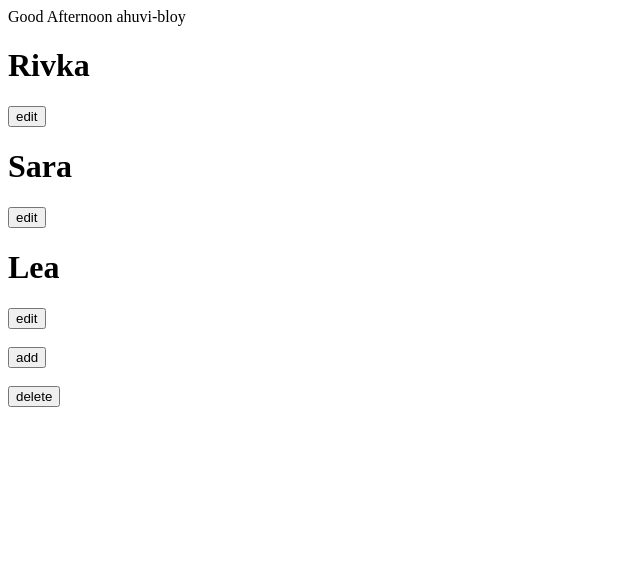
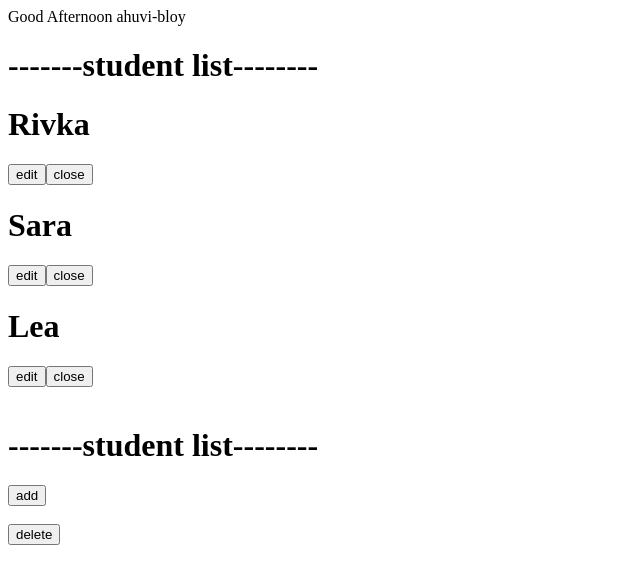
Before and after one commit to AhuviBloy/AngularProject, an Angular app: page / in a window 1280 px wide. Shown: the top 584 px of the page, without its empty margins (0-640 px from the left). Built offline with nearby package versions, Linux system fonts and the light colour scheme.

Commit message:
ng template

```diff
--- a/src/app/component/student-list/student-list.component.html
+++ b/src/app/component/student-list/student-list.component.html
@@ -1,10 +1,13 @@
 
+    <ng-container *ngTemplateOutlet="studentList"></ng-container>
 
+<!-- <ng-container *ngTemplateOutlet="studentList"></ng-container> -->
     @for(student of currentListStudent ; track student.Id){
         <div>
         <h1>{{student.Name}}</h1>
         <button (click)="setShowComponent(student.Id)">edit</button>
-            @if(showComponent == student.Id){
+        <button (click)="setCloseComponent()">close</button>
+            @if(showComponent == student.Id && isOpen){
                 <app-student-details (setStudent)="setStudentInList($event)" [curentStudent]="student"></app-student-details>
                 }
              @if(showComponent == student.Id && student.isActive==false)   {
@@ -13,11 +16,20 @@
         </div>
     }
     <br>
+    <ng-container *ngTemplateOutlet="studentList"></ng-container>
     <button (click)="setShowComponent(-1)">add</button>
+    <!-- <button (click)="setCloseComponent()">close</button> -->
     @if(showComponent == -1){
         <app-student-details  (setStudent)="setStudentInList($event)" [curentStudent]="emptyStudent"></app-student-details>
     }
 <br>
 <br>
+
+
 <button (click)="sendPopup()">delete</button>
 <app-information-popup></app-information-popup>
+
+
+<ng-template #studentList>
+    <h1>-------student list--------</h1>
+</ng-template>
--- a/src/app/component/student-list/student-list.component.ts
+++ b/src/app/component/student-list/student-list.component.ts
@@ -2,13 +2,15 @@ import { Component, ViewChild } from '@angular/core';
 import { StudentDetailsComponent } from '../student-details/student-details.component';
 import { Student } from '../../../models/student';
 import { InformationPopupComponent } from '../information-popup/information-popup.component';
+import { NgTemplateOutlet } from '@angular/common';
+
 
 
 
 @Component({
   selector: 'app-student-list',
   standalone: true,
-  imports: [StudentDetailsComponent,InformationPopupComponent],
+  imports: [StudentDetailsComponent,InformationPopupComponent,NgTemplateOutlet],
   templateUrl: './student-list.component.html',
   styleUrl: './student-list.component.css'
 })
@@ -20,10 +22,15 @@ export class StudentListComponent {
     new Student(3, "Lea", ["LLM", "AI"], true),
   ]
   showComponent: any;
-  emptyStudent:Student = new Student(0,"",[],false)
+  emptyStudent:Student = new Student(0,"",[],false);
+  isOpen=true;
 
   setShowComponent(studentId : number){
     this.showComponent = studentId;
+    this.isOpen=true;
+  }
+  setCloseComponent(){
+    this.isOpen=false
   }
 
   setStudentInList(updatedStudent: Student) {
```
